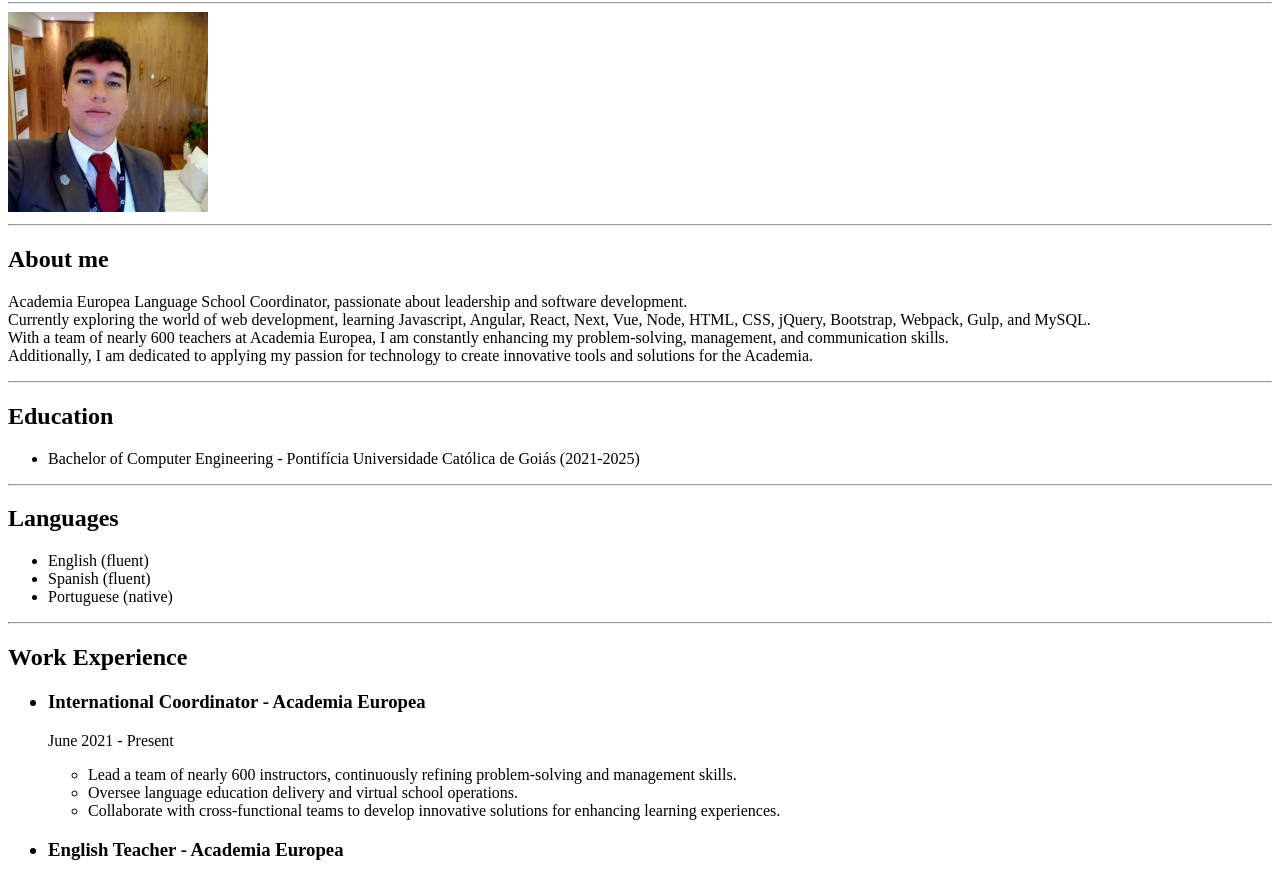
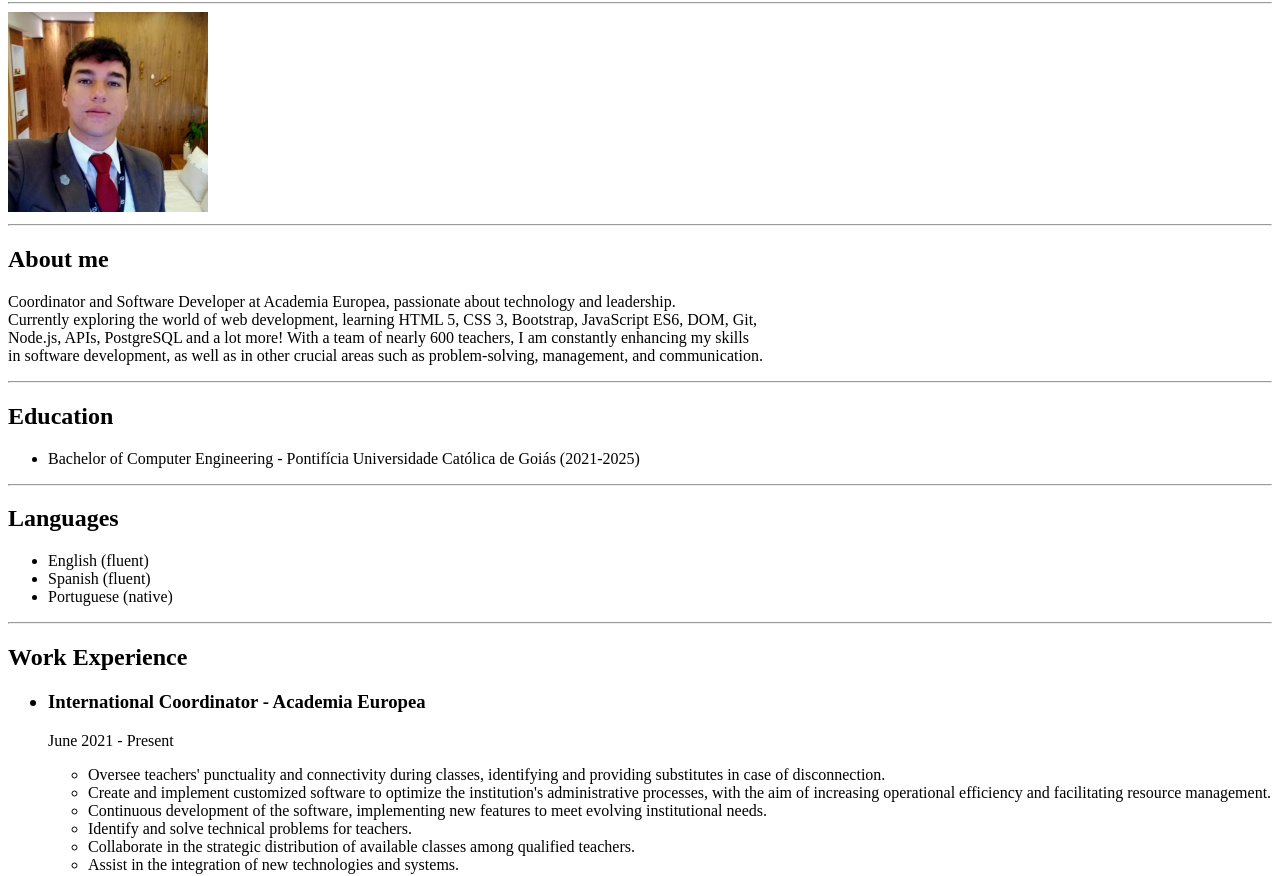
Before and after one commit to fl7pe/resume-html, a plain HTML site: page index.html in a window 1280 px wide. Shown: the part 78-954 px from the top of the page. Drawn offline with Linux system fonts and the light colour scheme.

Commit message:
Update index.html

```diff
--- a/index.html
+++ b/index.html
@@ -15,10 +15,10 @@
     <hr>
 
     <h2>About me</h2>
-    <p>Academia Europea Language School Coordinator, passionate about leadership and software development. <br>
-        Currently exploring the world of web development, learning Javascript, Angular, React, Next, Vue, Node, HTML, CSS, jQuery, Bootstrap, Webpack, Gulp, and MySQL. <br>
-        With a team of nearly 600 teachers at Academia Europea, I am constantly enhancing my problem-solving, management, and communication skills. <br>
-        Additionally, I am dedicated to applying my passion for technology to create innovative tools and solutions for the Academia.</p>
+    <p>Coordinator and Software Developer at Academia Europea, passionate about technology and leadership. <br>
+    Currently exploring the world of web development, learning HTML 5, CSS 3, Bootstrap, JavaScript ES6, DOM, Git, <br>
+    Node.js, APIs, PostgreSQL and a lot more! With a team of nearly 600 teachers, I am constantly enhancing my skills <br>
+    in software development, as well as in other crucial areas such as problem-solving, management, and communication.</p>
 
     <hr>
 
@@ -48,9 +48,12 @@
     <ul>
         <p>June 2021 - Present</p>
         <ul>
-            <li>Lead a team of nearly 600 instructors, continuously refining problem-solving and management skills.</li>
-            <li>Oversee language education delivery and virtual school operations.</li>
-            <li>Collaborate with cross-functional teams to develop innovative solutions for enhancing learning experiences.</li>
+            <li>Oversee teachers' punctuality and connectivity during classes, identifying and providing substitutes in case of disconnection.</li>
+            <li>Create and implement customized software to optimize the institution's administrative processes, with the aim of increasing operational efficiency and facilitating resource management.</li>
+            <li>Continuous development of the software, implementing new features to meet evolving institutional needs.</li>
+            <li>Identify and solve technical problems for teachers.</li>
+            <li>Collaborate in the strategic distribution of available classes among qualified teachers.</li>
+            <li>Assist in the integration of new technologies and systems.</li>
         </ul>
     </ul>
 
```
